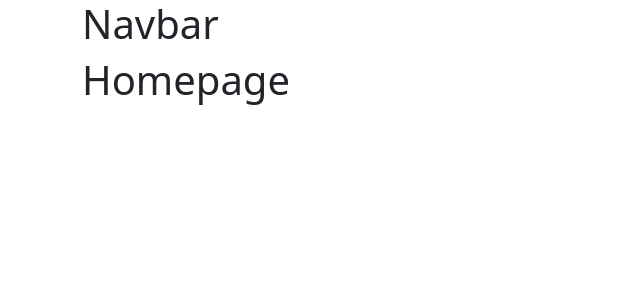
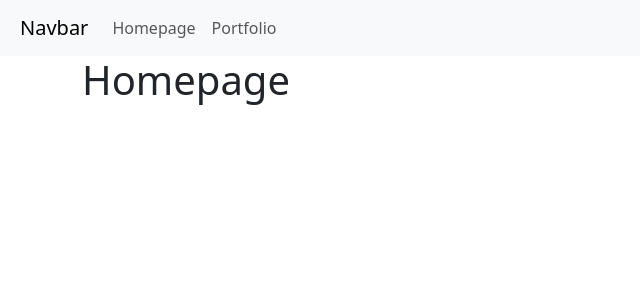
Before and after one commit to MarcosZacarias/vite-boolfolio, a Vue app: page / in a window 1280 px wide. Shown: the top 300 px of the page, without its empty margins (0-640 px from the left). Built offline with nearby package versions, Linux system fonts and the light colour scheme.

Commit message:
add: navbar router link

```diff
--- a/src/App.vue
+++ b/src/App.vue
@@ -1,21 +1,21 @@
 <script>
 import { RouterView } from "vue-router";
-import ProjectList from "./components/projects/ProjectList.vue";
+import Navbar from "./components/partials/navbar.vue";
 export default {
   data() {
     return {};
   },
 
   components: {
-    ProjectList,
+    Navbar,
     RouterView,
   },
 };
 </script>
 
 <template>
+  <Navbar />
   <div class="container">
-    <h1>Navbar</h1>
     <RouterView />
   </div>
 </template>
--- /dev/null
+++ b/src/components/partials/Navbar.vue
@@ -0,0 +1,55 @@
+<script>
+// import MyComponent from "./components/MyComponent.vue";
+
+export default {
+  data() {
+    return {
+      title: "Hello world",
+    };
+  },
+
+  // components: {
+  //   MyComponent,
+  // },
+};
+</script>
+
+<template>
+  <nav class="navbar navbar-expand-lg bg-body-tertiary px-2">
+    <div class="container-fluid">
+      <a class="navbar-brand" href="#">Navbar</a>
+      <button
+        class="navbar-toggler"
+        type="button"
+        data-bs-toggle="collapse"
+        data-bs-target="#navbarNavDropdown"
+        aria-controls="navbarNavDropdown"
+        aria-expanded="false"
+        aria-label="Toggle navigation"
+      >
+        <span class="navbar-toggler-icon"></span>
+      </button>
+      <div class="collapse navbar-collapse" id="navbarNavDropdown">
+        <ul class="navbar-nav">
+          <li class="nav-item">
+            <router-link :to="{ name: 'homepage' }" class="nav-link">
+              Homepage
+            </router-link>
+          </li>
+          <li class="nav-item">
+            <router-link :to="{ name: 'portfolio' }" class="nav-link">
+              Portfolio
+            </router-link>
+          </li>
+          <li class="nav-item">
+            <!-- <router-link :to="{ name: 'project_detail' }" class="nav-link">
+              Project Detail
+            </router-link> -->
+          </li>
+        </ul>
+      </div>
+    </div>
+  </nav>
+</template>
+
+<style lang="scss" scoped></style>
--- a/src/router/index.js
+++ b/src/router/index.js
@@ -17,11 +17,11 @@
       name: "portfolio",
       component: Portfolio,
     },
-    {
-      path: "/blog/:slug",
-      name: "project-detail",
-      component: ProjectDetail,
-    },
+    // {
+    //   path: "/blog/:slug",
+    //   name: "project_detail",
+    //   component: ProjectDetail,
+    // },
   ],
 });
 export { router };
```
